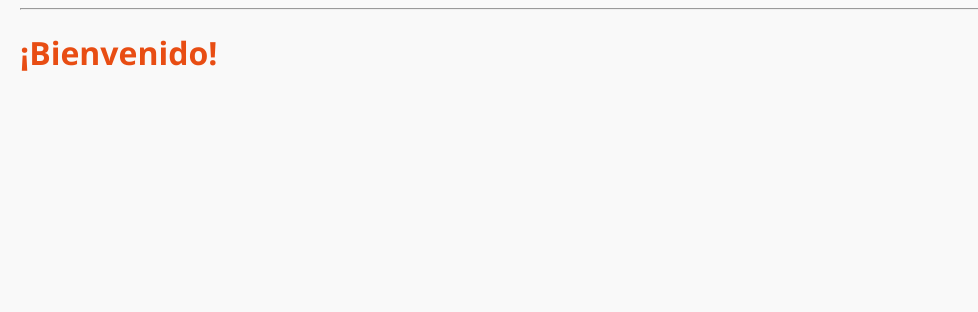
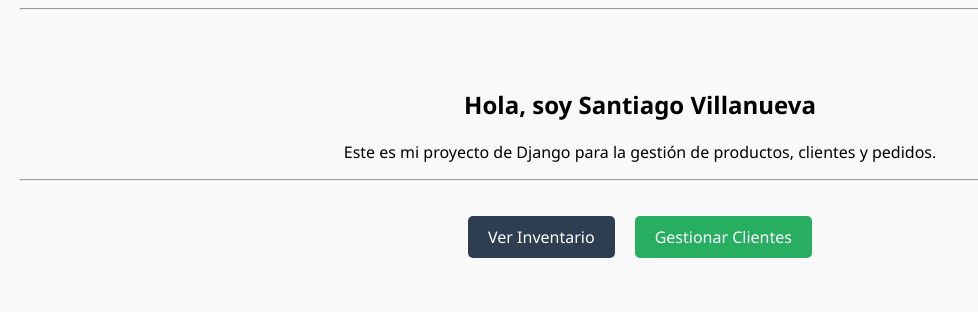
Before and after one commit to SantiagoVillanuevaC/django-ai-lab-corte2-primer-corte-Santiago_VillanuevaC, a Django app: template tienda/templates/tienda/home.html in a window 1280 px wide. Shown: the part 42-354 px from the top of the page, without its empty margins (0-978 px from the left). Run offline with Django 5.2, Linux system fonts and the light colour scheme; the template is opened without the code that fills it, so the values that code supplies are empty; parts of the project's set-up code (start-up, migrations or seed data) failed here and were passed over.

Commit message:
Update home.html

```diff
--- a/tienda/templates/tienda/home.html
+++ b/tienda/templates/tienda/home.html
@@ -1,7 +1,20 @@
 {% extends "tienda/base.html" %}
 
-{% block title %}Inicio - Django AI Lab{% endblock %}
+{% block title %}Inicio | Mi Tienda Django{% endblock %}
+
+{% block header_content %}
+    <h1>Bienvenido al Sistema de Gestión</h1>
+    <p class="lead">Panel de administración - Corte 2</p>
+{% endblock %}
 
 {% block content %}
-<h1>¡Bienvenido!</h1>
+<div class="welcome-container" style="text-align: center; padding: 50px 0;">
+    <h2>Hola, soy Santiago Villanueva</h2>
+    <p>Este es mi proyecto de Django para la gestión de productos, clientes y pedidos.</p>
+    <hr>
+    <div class="actions-grid" style="display: flex; justify-content: center; gap: 20px; margin-top: 30px;">
+        <a href="{% url 'tienda:lista_productos' %}" class="btn" style="background: #2c3e50; color: white; padding: 10px 20px; text-decoration: none; border-radius: 5px;">Ver Inventario</a>
+        <a href="{% url 'tienda:lista_clientes' %}" class="btn" style="background: #27ae60; color: white; padding: 10px 20px; text-decoration: none; border-radius: 5px;">Gestionar Clientes</a>
+    </div>
+</div>
 {% endblock %}
```
